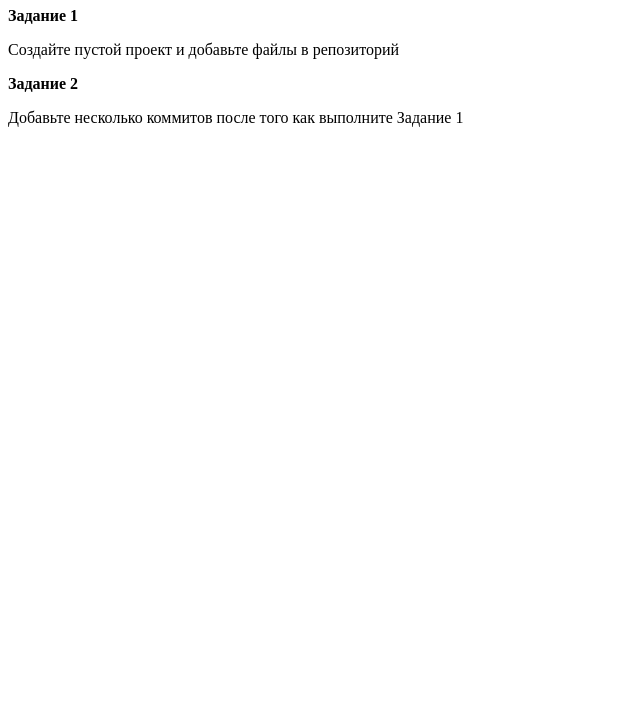
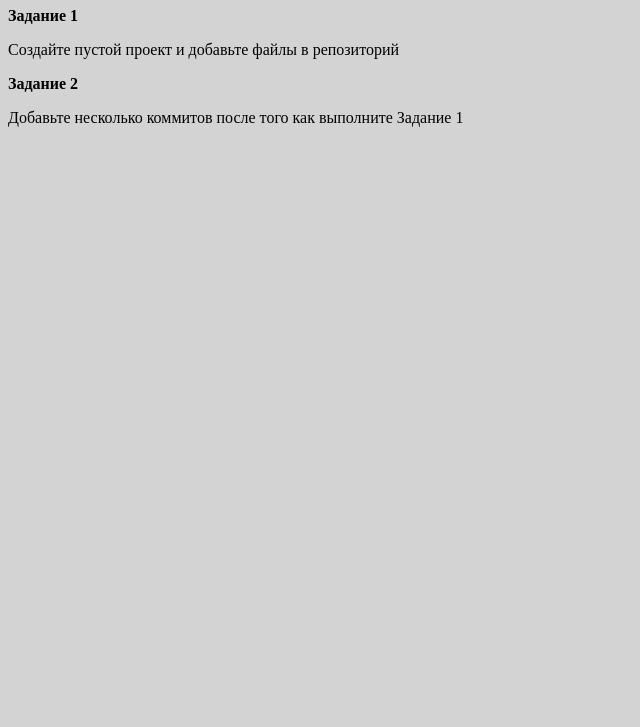
Before and after one commit to sg113/homework1, a plain HTML site: page index.html in a window 1280 px wide. Shown: the part 73-800 px from the top of the page, without its empty margins (0-640 px from the left). Drawn offline with Linux system fonts and the light colour scheme.

Commit message:
Add styles

```diff
--- a/index.html
+++ b/index.html
@@ -3,6 +3,7 @@
 <head>
     <meta charset="UTF-8">
     <meta http-equiv="X-UA-Compatible" content="IE=edge">
+    <link rel="stylesheet" href="style.css">
     <title>Homework1</title>
 </head>
 <body>
--- /dev/null
+++ b/style.css
@@ -0,0 +1,3 @@
+body {
+    background-color: lightgray;
+}
```
